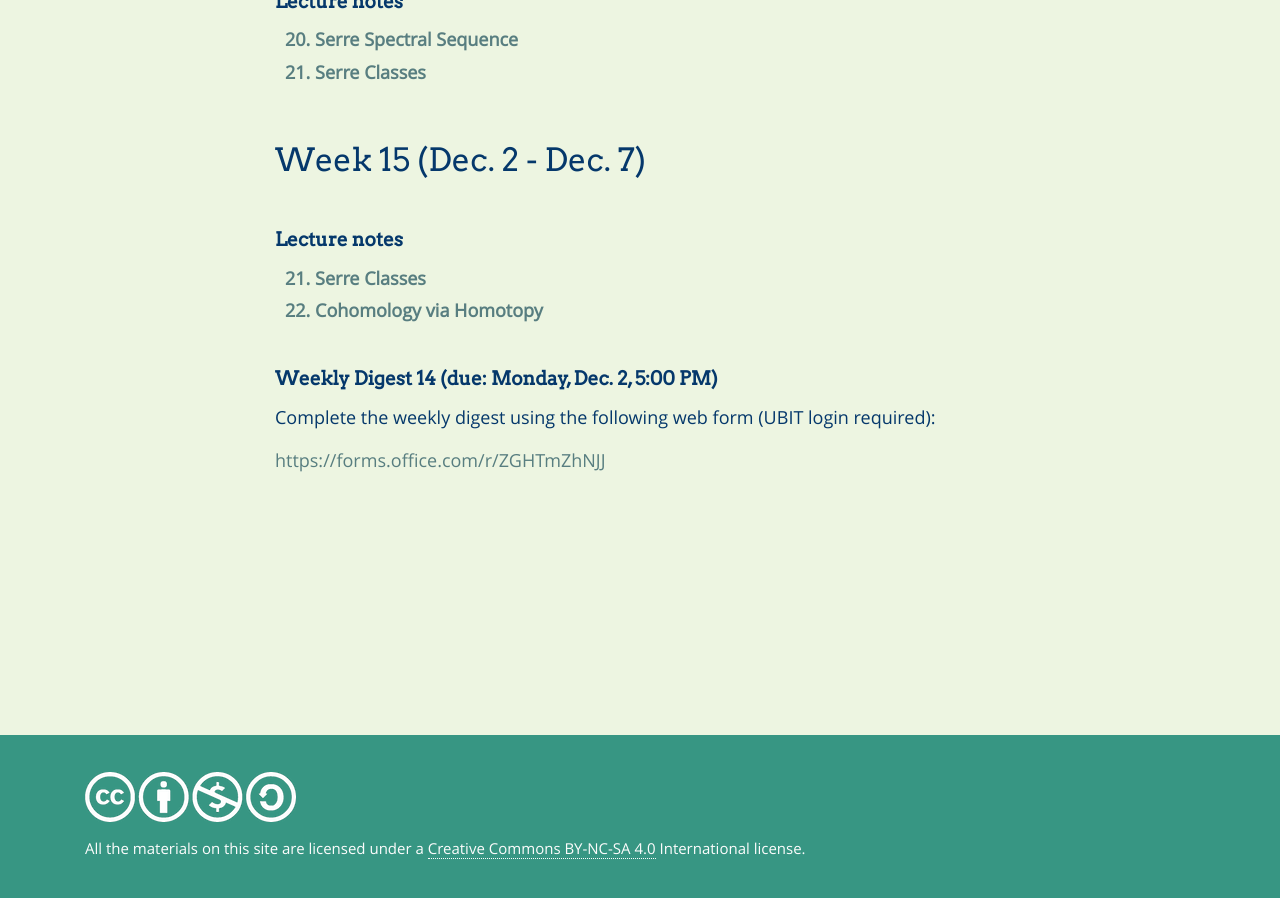
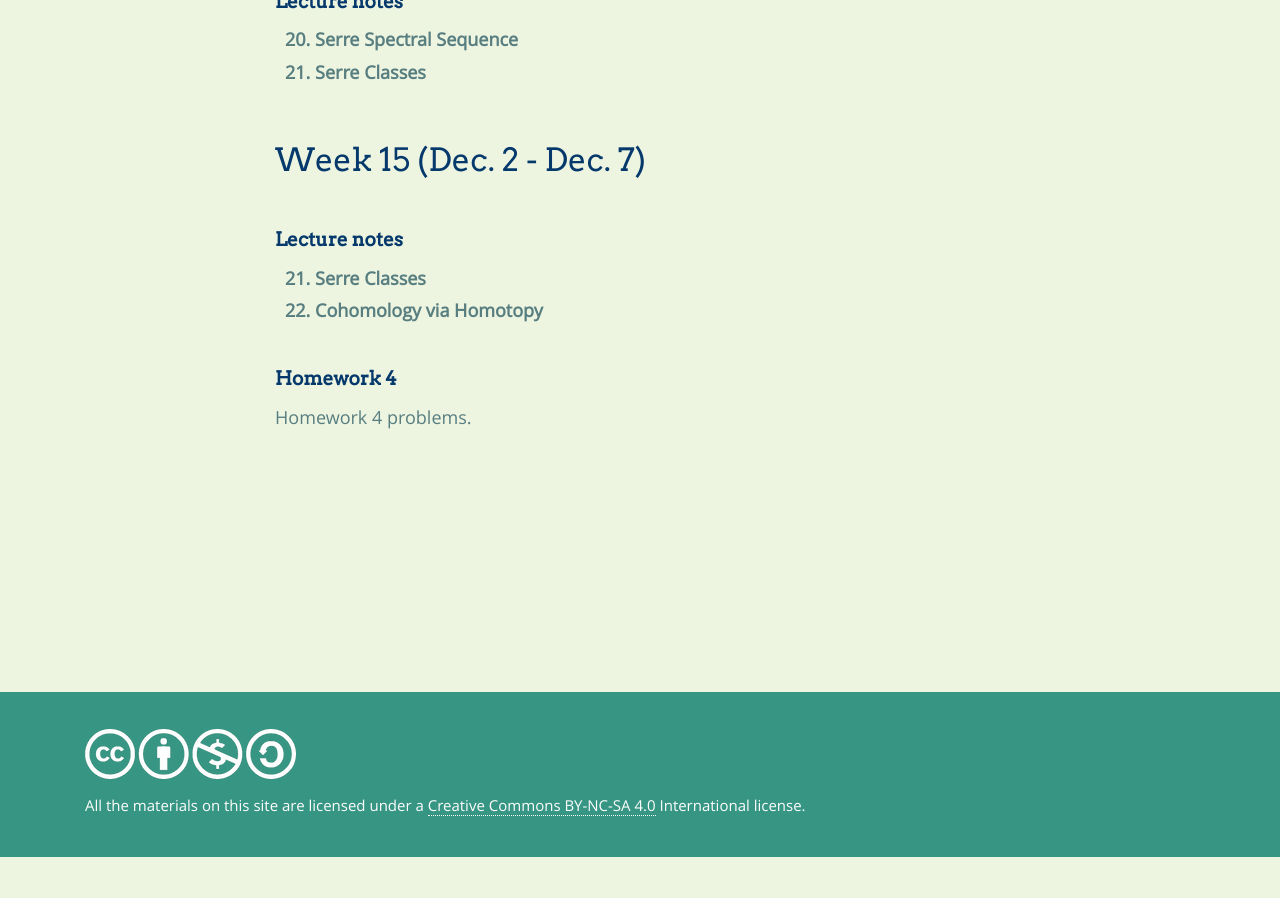
Before and after one commit to bbadzioch/727_site, a Jekyll site: the page built from course_schedule.md, in a window 1280 px wide and 900 px high, scrolled down 3714 px. Built offline with Jekyll 4.4.1, drawn with Linux system fonts in a browser that asks for light colours; nearby versions of some CDN libraries; our own code applies the rules of GitHub Pages for plain Markdown files; after the commit the page ends 4571 px from its top, so only the background shows below that; some of the changed text lies outside the part shown.

Commit message:
hw4 added

```diff
--- a/course_schedule.md
+++ b/course_schedule.md
@@ -33,7 +33,7 @@ layout: lecture_notes
 <br/>
 
 
-#### **Homework 1 (due: Thursday, Sept. 19)**
+#### **Homework 1**
 
 <a href="/assets/homework/hw_1.pdf" markdown="0">Homework 1 problems.</a>
 
@@ -75,7 +75,7 @@ layout: lecture_notes
 
 <br/>
 
-#### **Homework 2 (due: Thursday, Oct. 3)**
+#### **Homework 2**
 
 <a href="/assets/homework/hw_2.pdf" markdown="0">Homework 2 problems.</a>
 
@@ -216,11 +216,10 @@ layout: lecture_notes
 
 <br/>
 
-#### **Weekly Digest 14 (due: Monday, Dec. 2, 5:00 PM)**
 
-Complete the weekly digest using the following web form (UBIT login required):
+#### **Homework 4**
 
-[https://forms.office.com/r/ZGHTmZhNJJ](https://forms.office.com/r/ZGHTmZhNJJ)
+<a href="/assets/homework/hw_4.pdf" markdown="0">Homework 4 problems.</a>
 
 
 
```
Also changed, not shown: 1 other file.
